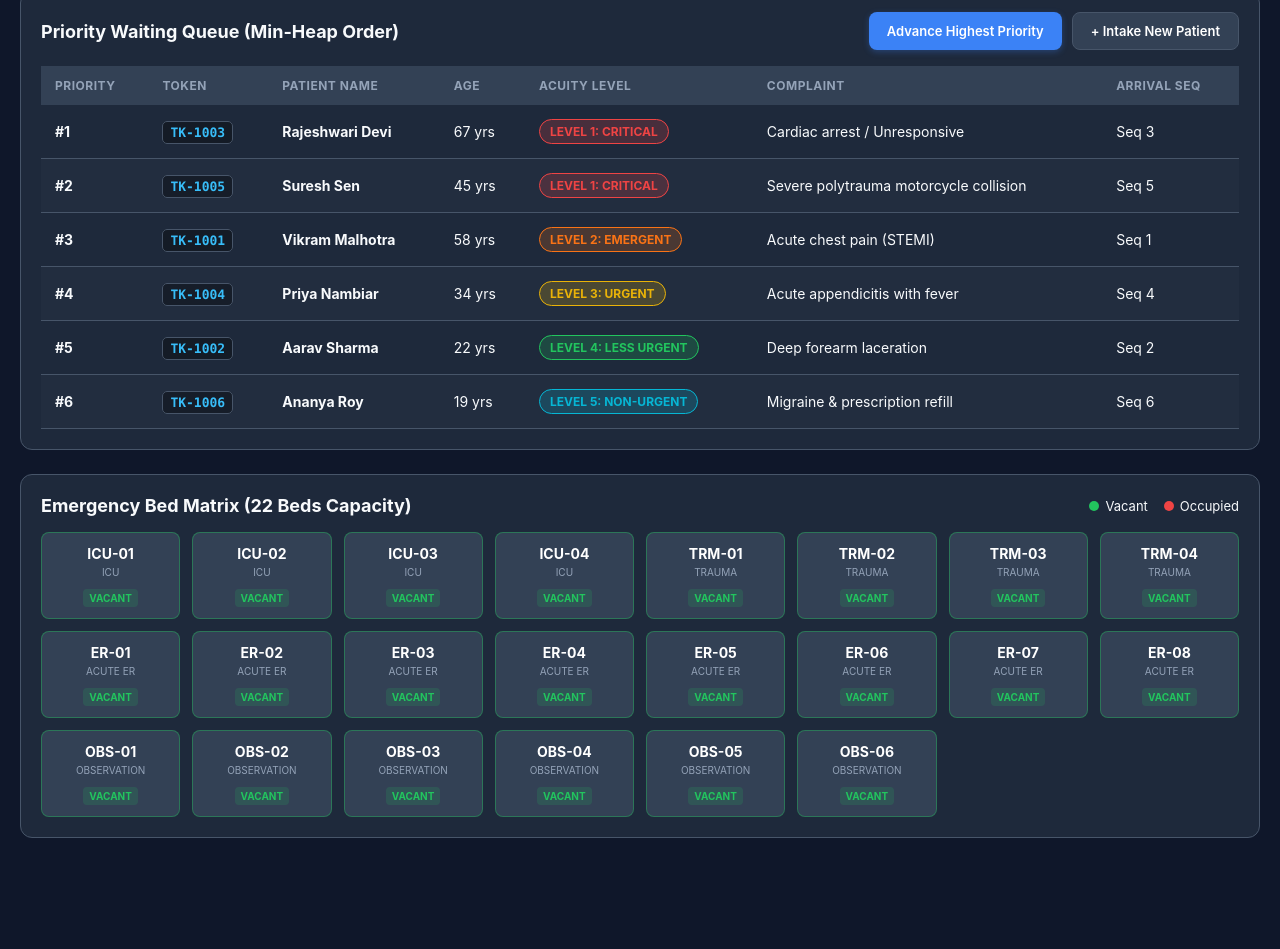
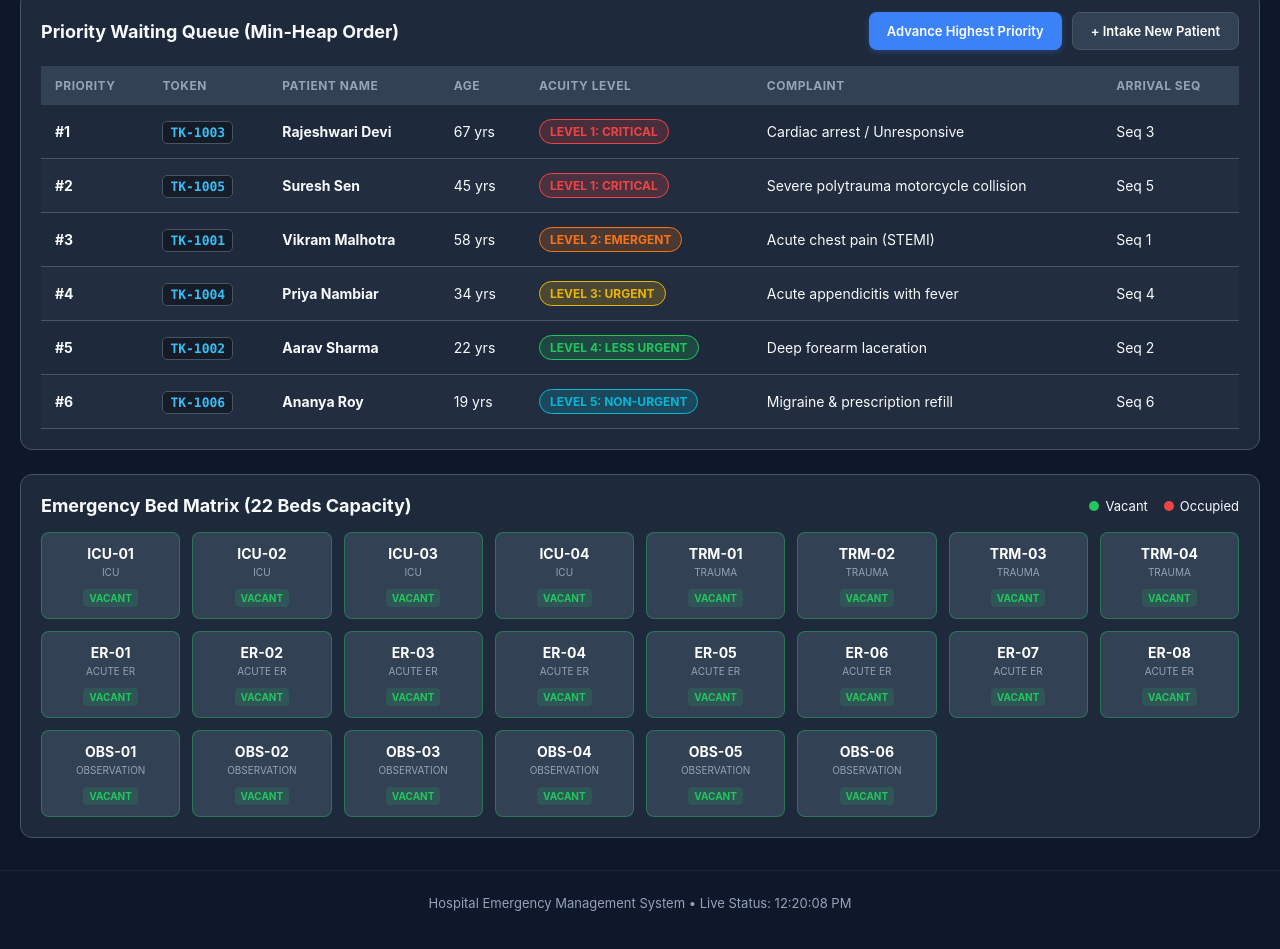
Before and after one commit to sahilroykgp-art/Hospital-emergency-management-system-, a plain HTML site: page ui/index.html in a window 1280 px wide. Shown: the part 379-1328 px from the top of the page. Before the commit the page ends 1281 px from the top, so only its background shows below. Drawn offline with Linux system fonts and the light colour scheme.

Commit message:
ui fix 5

```diff
--- a/ui/app.js
+++ b/ui/app.js
@@ -184,3 +184,14 @@ document.getElementById("btn-add-demo").addEventListener("click", () => {
 renderQueue();
 renderBeds();
 renderActivePatient();
+
+// Live clock update
+function updateClock() {
+    const clockEl = document.getElementById("clock-display");
+    if (clockEl) {
+        const now = new Date();
+        clockEl.textContent = `Live Status: ${now.toLocaleTimeString()}`;
+    }
+}
+setInterval(updateClock, 1000);
+updateClock();
--- a/ui/index.html
+++ b/ui/index.html
@@ -96,6 +96,10 @@
         </section>
     </main>
 
+    <footer class="footer">
+        <p>Hospital Emergency Management System &bull; <span id="clock-display">Live Clock</span></p>
+    </footer>
+
     <script src="app.js"></script>
 </body>
 </html>
--- a/ui/style.css
+++ b/ui/style.css
@@ -422,3 +422,12 @@ code {
         grid-template-columns: repeat(auto-fill, minmax(100px, 1fr));
     }
 }
+
+.footer {
+    text-align: center;
+    padding: 24px 0;
+    color: var(--text-muted);
+    font-size: 13px;
+    border-top: 1px solid rgba(255, 255, 255, 0.05);
+    margin-top: 32px;
+}
```
